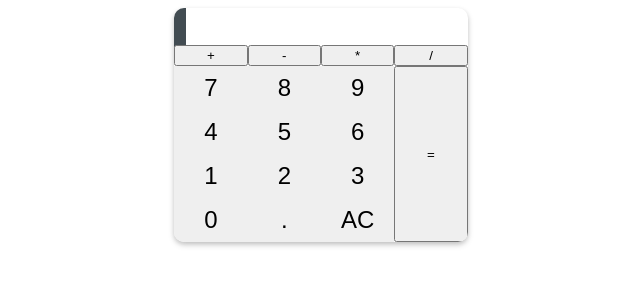
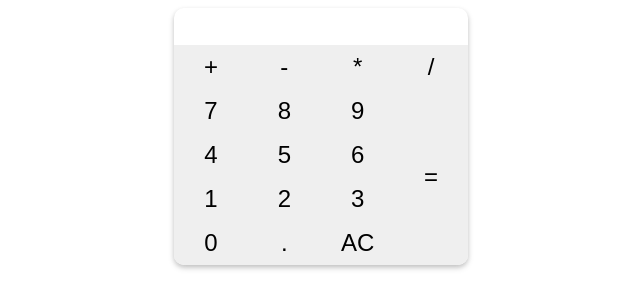
Before and after one commit to RespectWood/Calculator, a website built with webpack: page static/index.html in a window 1280 px wide. Shown: the whole page, without its empty margins (319-959 px from the left). Built offline with nearby package versions, Linux system fonts and the light colour scheme.

Commit message:
no border buttons

```diff
--- a/static/style.css
+++ b/static/style.css
@@ -13,12 +13,10 @@ body{
 
 }
 
-
 #display {
     font-size: 2rem;
     text-align: end; /* This is the Logical Property for text-align: right; and has very good browser support. */
-    background: hsl(202, 11%, 29%); /* background color */
-    color: hsl(255, 100%, 100%); /* text color */
+    color: hsl(202, 11%, 29%);; /* text color */
     padding-block-start: 0.25rem; /* Logical Property for padding-top */
     padding-block-end: 0.25rem; /* Logical Property for padding-bottom */
     padding-inline-end: 0.75rem;
@@ -30,12 +28,12 @@ body{
     grid-template-columns: repeat(4, 1fr);
 }
 
-.numbers{
+.numbers, .operators, #equals{
     border: none;
-    padding-block-start: 0.5rem; /* Logical Property for padding-top */
-    padding-block-end: 0.5rem; /* Logical Property for padding-bottom */
-    padding-inline-start: 1.25rem; /* Logical Property for padding-left */
-    padding-inline-end: 1.25rem; /* Logical Property for padding-right */
+    padding-block-start: 0.5rem;
+    padding-block-end: 0.5rem;
+    padding-inline-start: 1.25rem;
+    padding-inline-end: 1.25rem;
     font-size: 1.5rem;
 }
 
```
